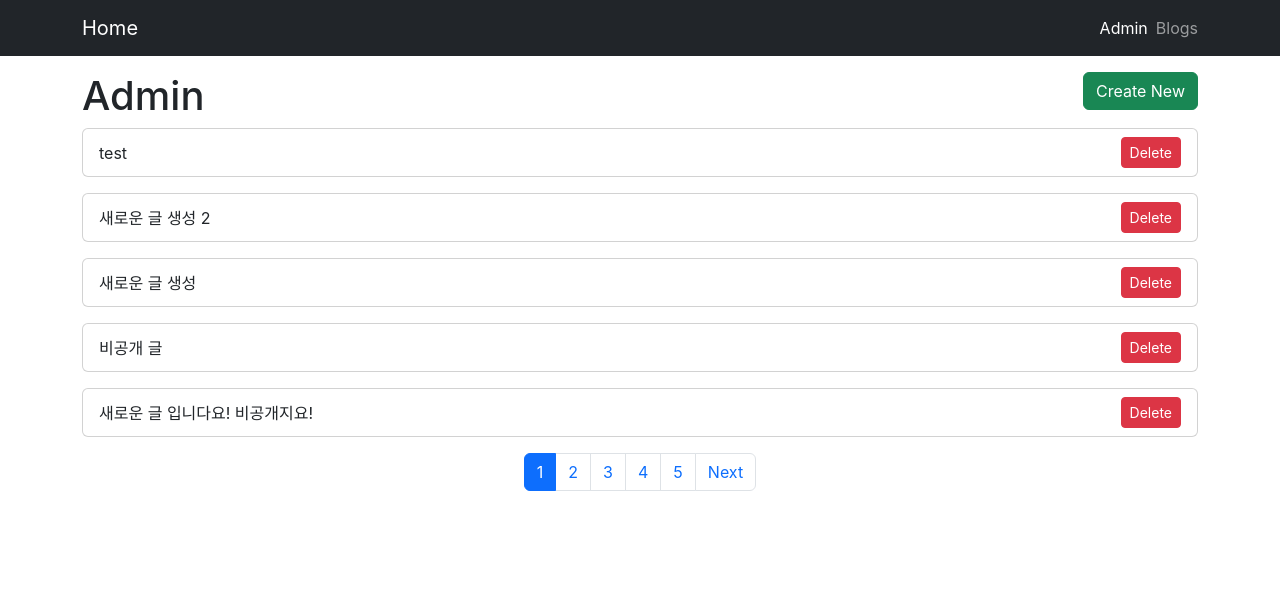
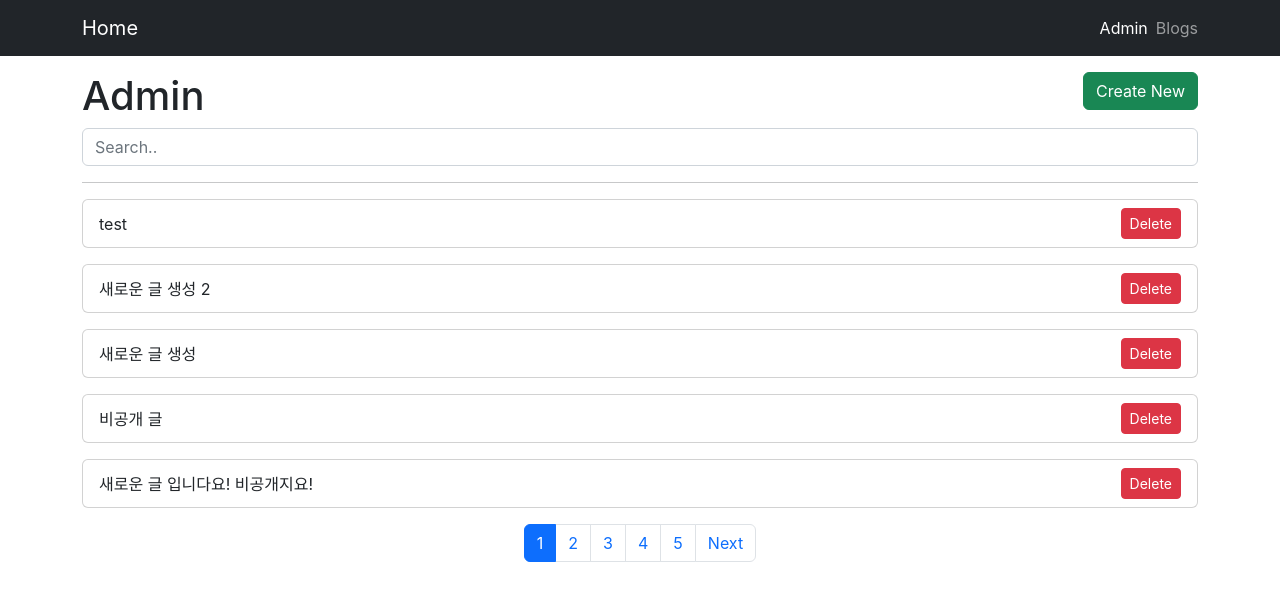
Before and after one commit to jhforet/ReactBlog, a React (Create React App) app: page /admin in a window 1280 px wide. Shown: the top 600 px of the page. Built offline with nearby package versions, Linux system fonts and the light colour scheme; data requests are answered from the project's data file.

Commit message:
블로그 만들기 9

```diff
--- a/src/components/BlogForm.js
+++ b/src/components/BlogForm.js
@@ -1,7 +1,7 @@
 import { useEffect, useState } from "react";
 import axios from 'axios'
 import { useNavigate, useParams } from "react-router-dom";
-import { bool } from "prop-types";
+import propTypes from "prop-types";
 
 const BlogForm = ({ editing }) => {
     const navigate = useNavigate();
@@ -137,7 +137,7 @@
 };
 
 BlogForm.propTypes = {
-    editing: bool
+    editing: propTypes.bool
 }
 
 BlogForm.defaultProps = {
--- a/src/components/BlogList.js
+++ b/src/components/BlogList.js
@@ -3,8 +3,8 @@
 import Card from '../components/Card';
 import { useNavigate, useLocation } from 'react-router-dom';
 import LoadingSpinner from '../components/LoadingSpinner';
-import { bool } from 'prop-types';
 import Pagination from './Pagination';
+import propTypes from 'prop-types';
 
 const BlogList = ({ isAdmin }) => {
     const navigate = useNavigate();
@@ -17,6 +17,7 @@
     const [currentPage, setCurrentPage] = useState(1);
     const [numberOfPosts, setNumberOfPosts] = useState(0);
     const [numberOfPages, setNumberOfPages] = useState(0);
+    const [searchText, setSearchText] = useState('');
     const limit = 5;
 
     useEffect(() => {
@@ -26,17 +27,18 @@
     // 뒤로가기를 하면 이전에 본 페이지가 나오도록 하는 함수 추가
     const onClickPageButton = (page) => {
         navigate(`${location.pathname}?page=${page}`)
+        setCurrentPage(page);
         getPosts(page)
     }
 
     // 데이터 가져오기
     const getPosts = useCallback((page = 1) => {
-        setCurrentPage(page);
         let params = {
             _page: page,
             _limit: limit,
             _sort: 'id',
             _order: 'desc',
+            title_like: searchText
         }
 
         // Admin이 아닐경우 publish true만 보여주기
@@ -51,12 +53,16 @@
             setPosts(res.data);
             setLoading(false);
         });
-    }, [isAdmin]);
+    }, [isAdmin, searchText]);
 
+    // [pageParam, getPosts] 이렇게 되어있으면 getPosts 함수 내용에 따라서 엔터를 누르지 않아도 변화가 있을 때 마다 요청이 되고 있음
+    // 엔터를 눌렀을 때 처음 한번한 실행하면 되므로 빈 배열로 수정한다.
+    // useEffect가 setCurrentPage, getPosts를 실행해 줬는데 이제는 한번만 실행하므로 클릭하면 실행하도록 추가한다.
+    // onClickPageButton, onSearch 함수에 setCurrentPage, getPosts를 추가한다.
     useEffect(() => {
         setCurrentPage(parseInt(pageParam) || 1);
         getPosts(parseInt(pageParam) || 1);
-    }, [pageParam, getPosts]);
+    }, []);
 
     const deleteBlog = (e, id) => {
         // 클릭하면 삭제되지 않고 상세페이지로 이동하는 이벤트 버블링이 발생한다.
@@ -73,10 +79,6 @@
             <LoadingSpinner />
         );
     };
-    // 게시글이 0개 일때 안내 텍스트 노출
-    if (posts.length === 0) {
-        return (<div>No blog posts found</div>)
-    }
 
     const renderBlogList = () => {
         return posts.map(post => {
@@ -99,20 +101,43 @@
         });
     };
 
+    // 엔터키를 눌렀을 때만 게시글 불러오기
+    const onSearch = (e) => {
+        if (e.key === 'Enter') {
+            navigate(`${location.pathname}?page=1`)
+            setCurrentPage(1);
+            getPosts(1);
+        };
+    };
+
     return (
         <div>
+            {/* 검색창 */}
+            <input
+                type="text"
+                placeholder='Search..'
+                className='form-control'
+                value={searchText}
+                onChange={(e) => setSearchText(e.target.value)}
+                onKeyUp={onSearch}
+            />
+            <hr />
+            {posts.length === 0
+                ? <div>No blog posts found</div>
+                : <>
                     {renderBlogList()}
                     {numberOfPages > 1 && <Pagination
                         currentPage={currentPage}
                         numberOfPages={numberOfPages}
                         onClick={onClickPageButton}
                     />}
+                </>}
         </div>
     )
 };
 
 BlogList.propTypes = {
-    isAdmin: bool,
+    isAdmin: propTypes.bool,
 }
 
 BlogList.defaultProps = {
```
Also changed, not shown: 1 other file (tests, documents, lock files or other folders). Lines whose indentation alone changed are shown as unchanged.
